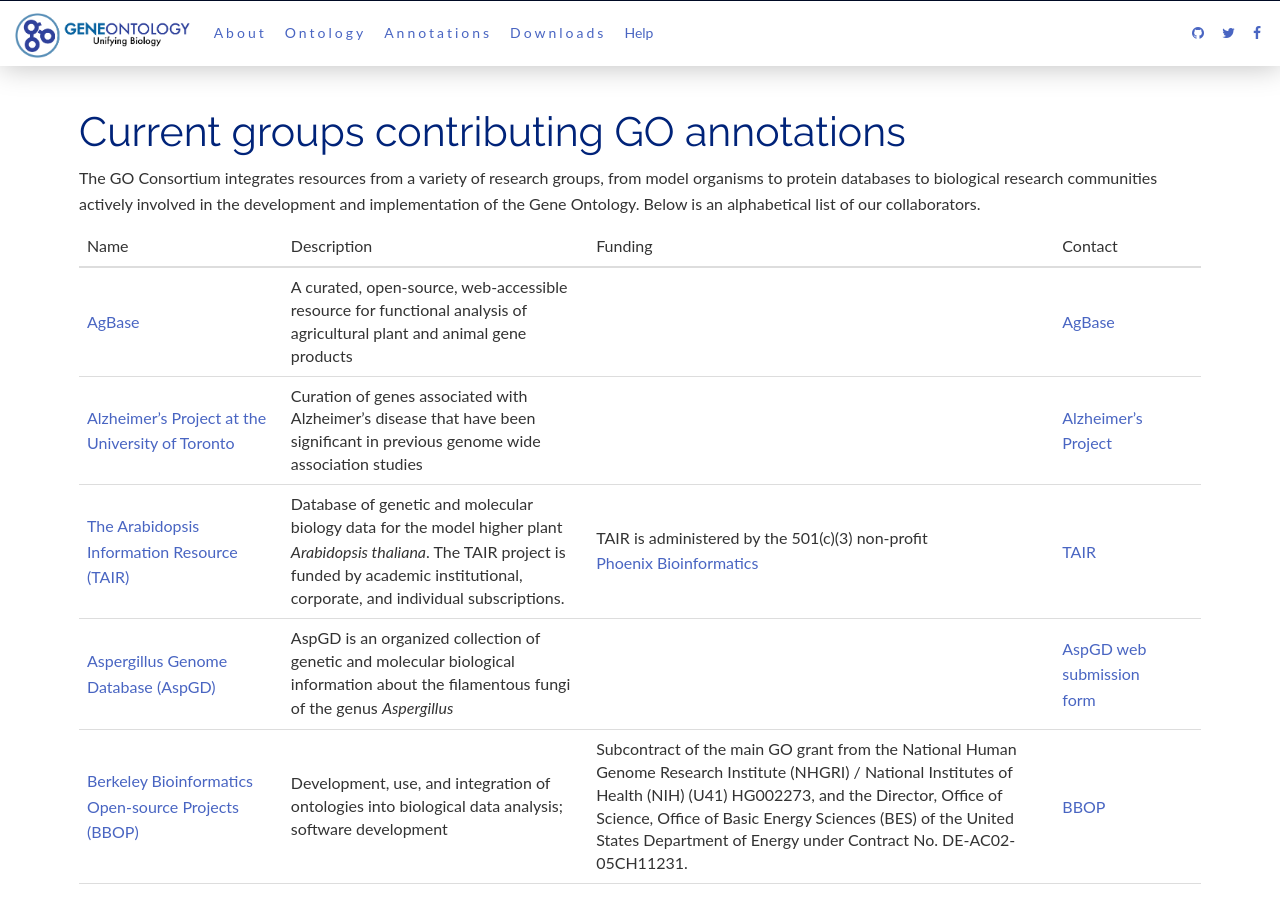
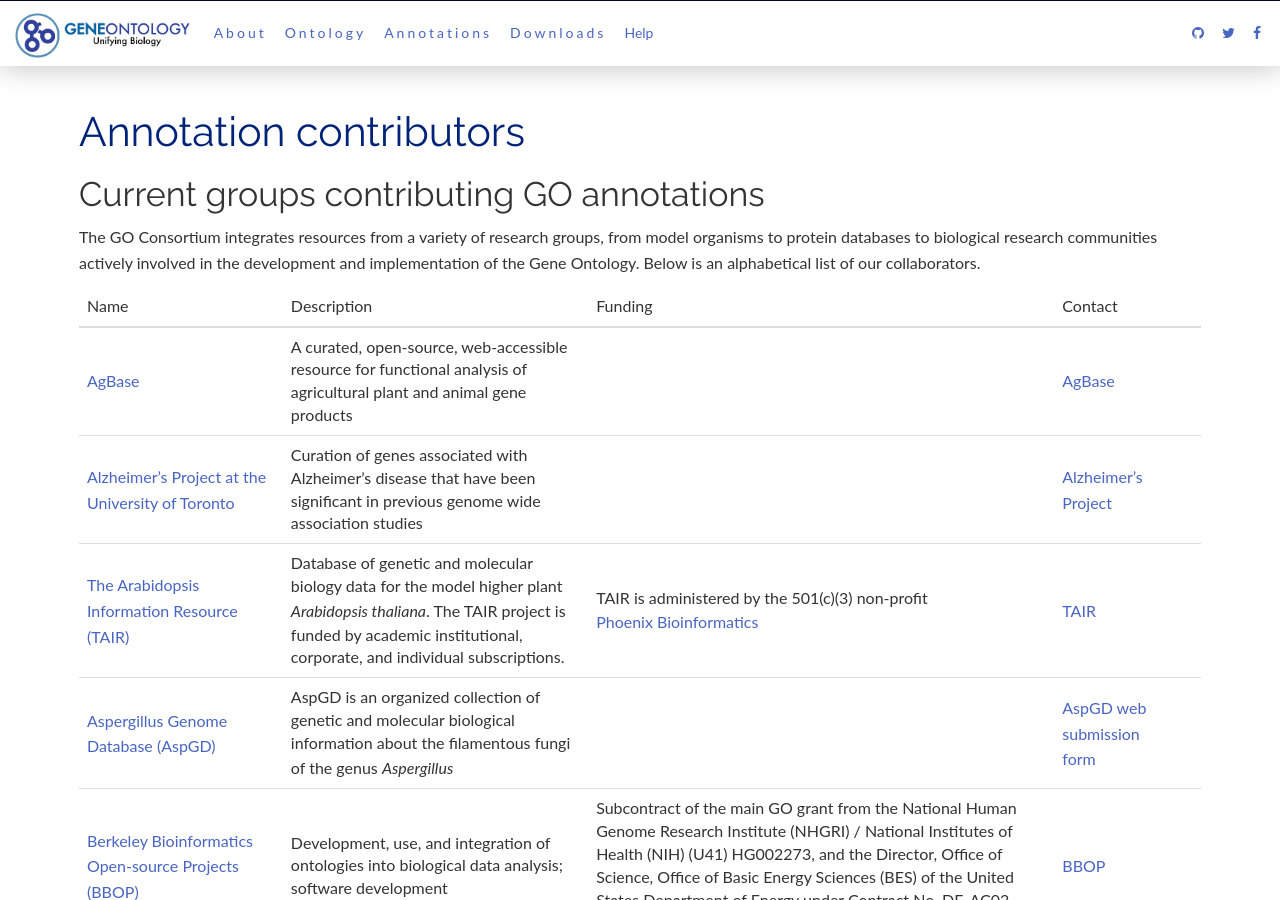
Before and after one commit to geneontology/geneontology.github.io, a Jekyll site: the page built from _docs/annotation-contributors.md, in a window 1280 px wide and 900 px high. Built offline with Jekyll 4.4.1, drawn with Linux system fonts in a browser that asks for light colours; nearby versions of some CDN libraries.

Commit message:
Update annotation-contributors.md

```diff
--- a/_docs/annotation-contributors.md
+++ b/_docs/annotation-contributors.md
@@ -4,7 +4,9 @@
 redirect_from: /page/go-consortium-contributors-list
 ---
 
-# Current groups contributing GO annotations
+# Annotation contributors
+
+## Current groups contributing GO annotations
 
 The GO Consortium integrates resources from a variety of research groups, from model organisms to protein databases to biological research communities actively involved in the development and implementation of the Gene Ontology. Below is an alphabetical list of our collaborators.
 
```
